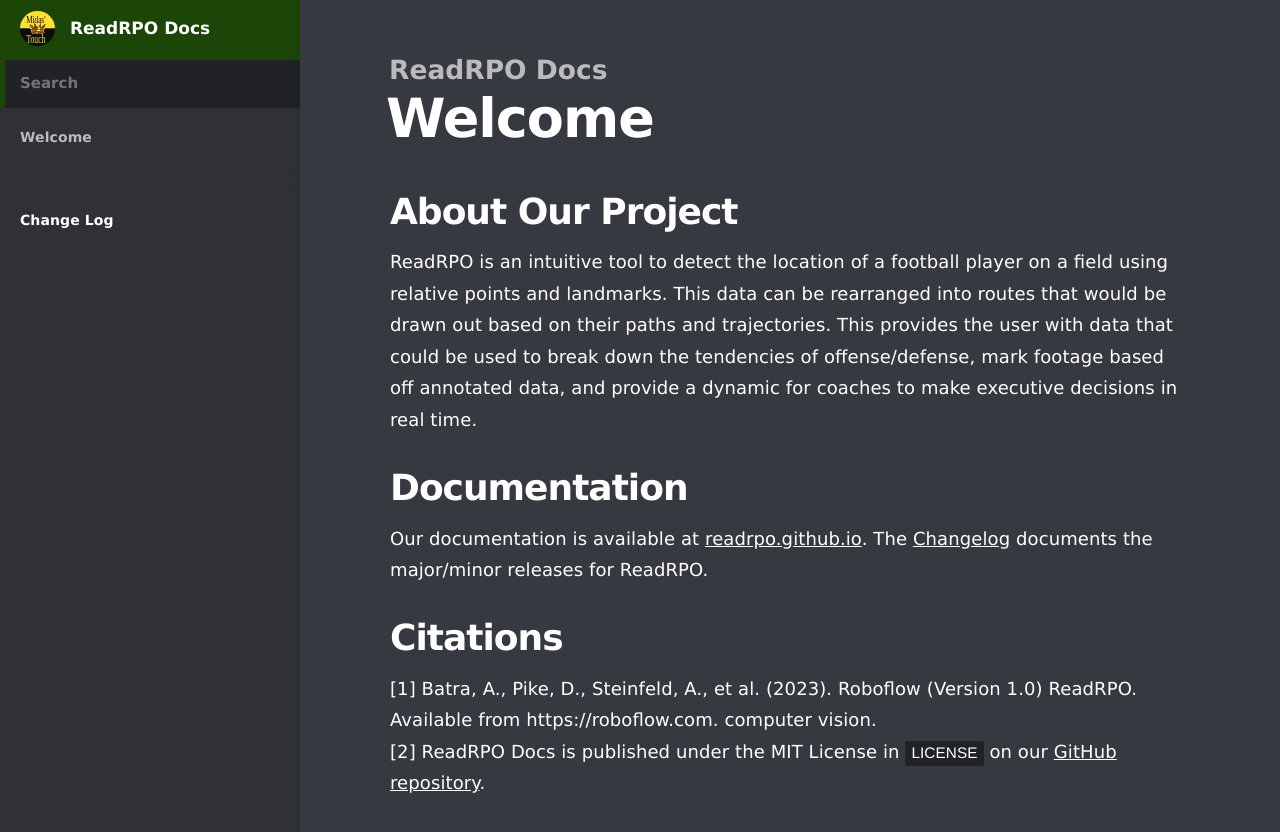
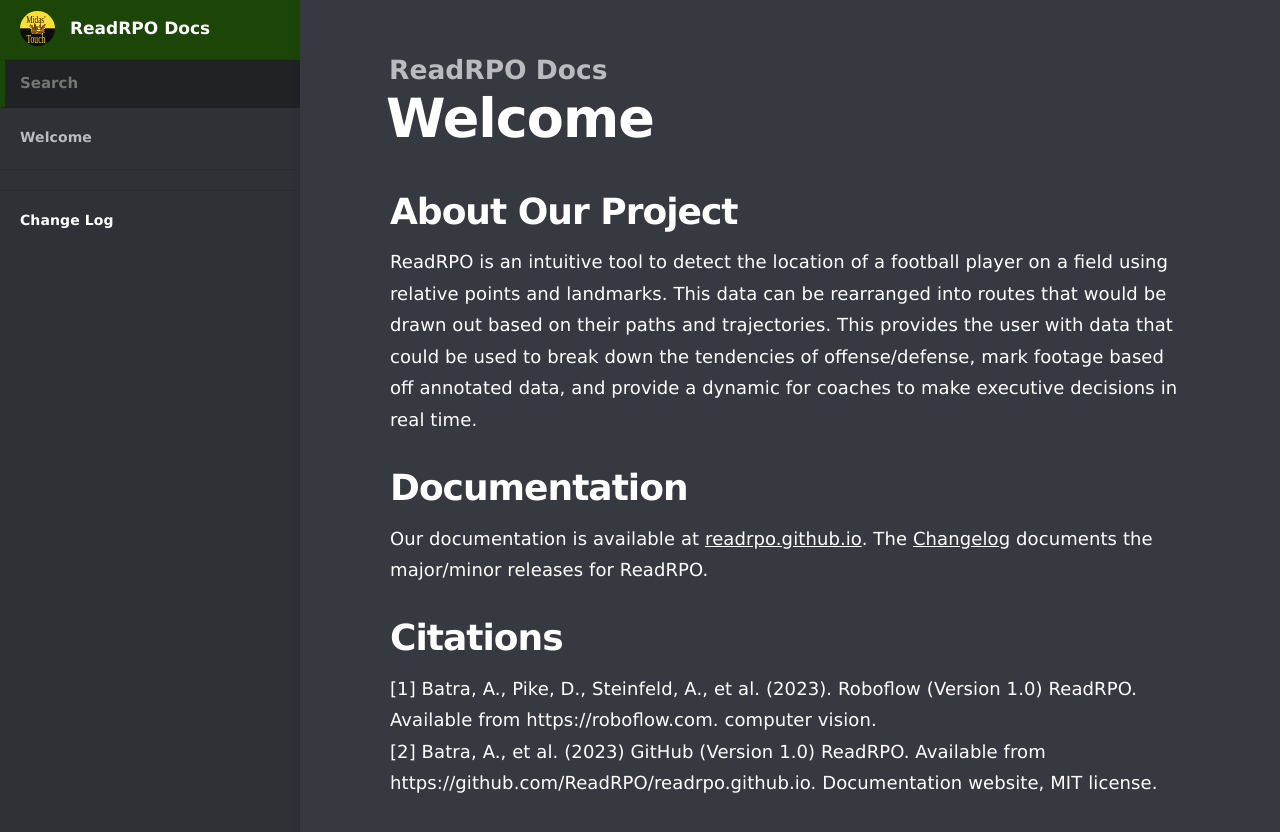
Before and after one commit to ReadRPO/readrpo.github.io, a Jekyll site: the page built from index.md, in a window 1280 px wide. Shown: the top 832 px of the page. Built offline with Jekyll 4.4.1, drawn with Linux system fonts in a browser that asks for light colours.

Commit message:
update citation

```diff
--- a/index.md
+++ b/index.md
@@ -11,4 +11,4 @@ Our documentation is available at [readrpo.github.io](https://readrpo.github.io)
 ## Citations
 [1] Batra, A., Pike, D., Steinfeld, A., et al. (2023). Roboflow (Version 1.0) ReadRPO. Available from https://roboflow.com. computer vision.
 <br>
-[2] ReadRPO Docs is published under the MIT License in `LICENSE` on our [GitHub repository](https://github.com/ReadRPO/readrpo.github.io).
+[2] Batra, A., et al. (2023) GitHub (Version 1.0) ReadRPO. Available from https://github.com/ReadRPO/readrpo.github.io. Documentation website, MIT license.
```
